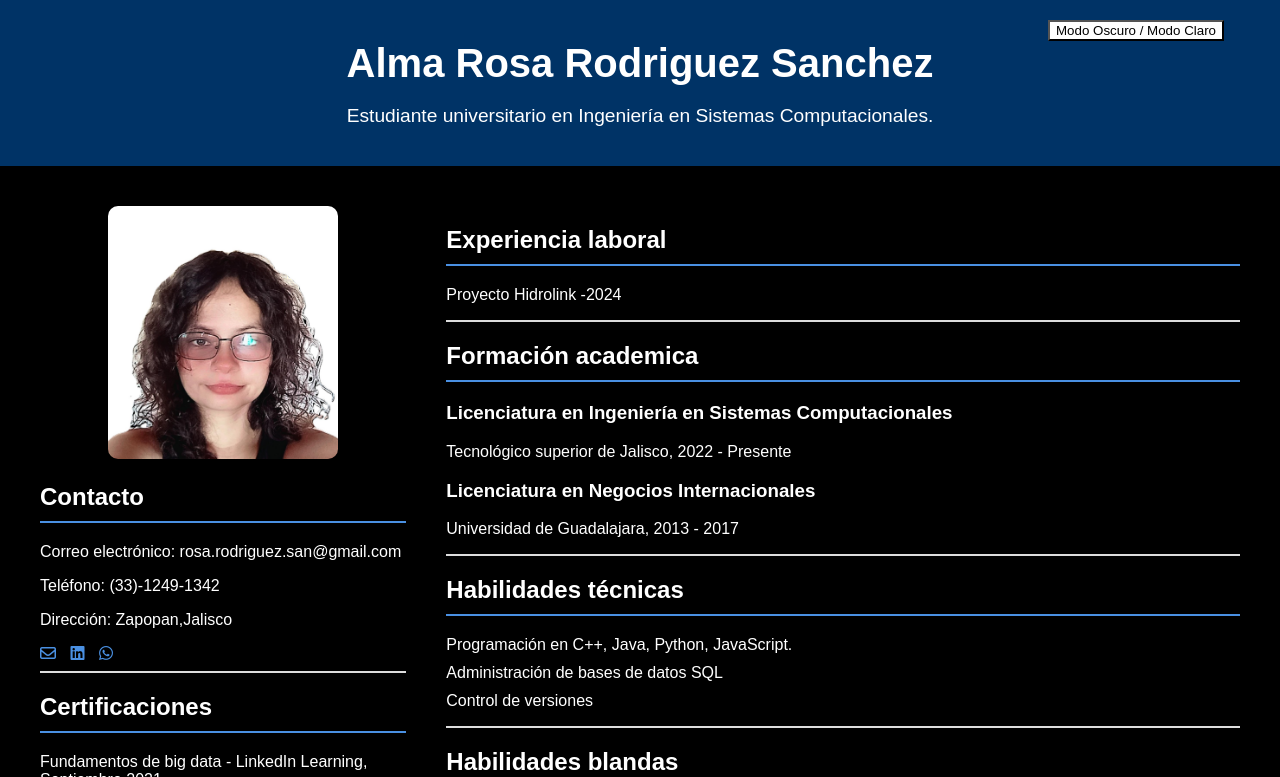
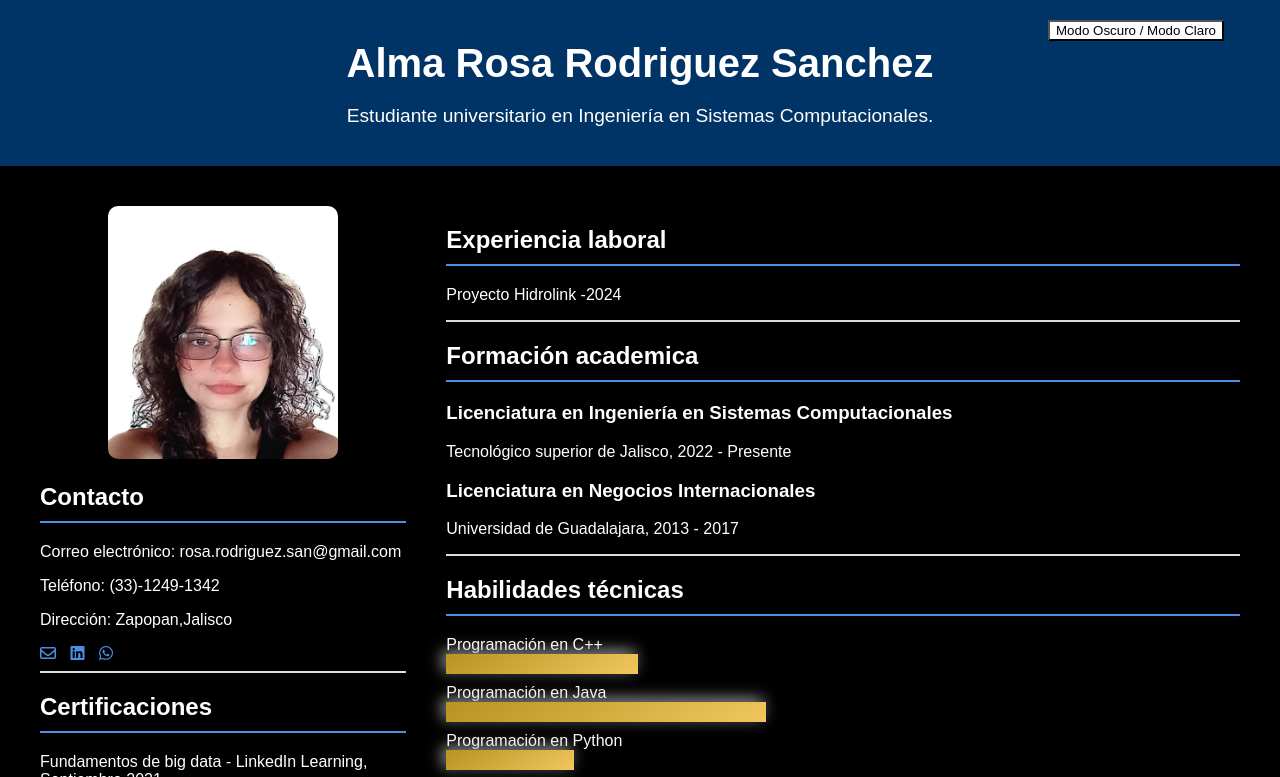
Before and after one commit to AlmaRodri/CV, a plain HTML site: page cv alma.html in a window 1280 px wide. Both pictures are taken after a click on the button "Modo Oscuro / Modo Claro". Shown: the top 777 px of the page. Drawn offline with Linux system fonts and the light colour scheme.

Commit message:
se generarón las barras de estado con sus animaciones

```diff
--- a/cv alma.html
+++ b/cv alma.html
@@ -10,7 +10,7 @@
 </head>
 <body class="">
     <div class="header">
-        <input type="button" id="bt1" class="bt1" onclick="color1()" value="Modo Oscuro / Modo Claro">
+        <input type="button" id="bt1" class="modo_claro" onclick="color1()" value="Modo Oscuro / Modo Claro">
         <h1>Alma Rosa Rodriguez Sanchez</h1>
         <p>Estudiante universitario en Ingeniería en Sistemas Computacionales.</p>
     </div>
@@ -75,9 +75,14 @@
             <div >
                 <h2>Habilidades técnicas</h2>
                 <ul>
-                    <li>Programación en C++, Java, Python, JavaScript.</li>
-                    <li>Administración de bases de datos SQL </li>
-                    <li>Control de versiones</li>
+                    <li>Programación en C++  <div id ="CargaC" class="carga"></div></li>
+                    <li>Programación en  Java <div id ="CargaJ" class="carga"></div></li>
+                    <li>Programación en  Python <div id ="CargaP" class="carga"></div></li>
+                    <li>Programación en  JavaScript <div id ="CargaJS" class="carga"></div></li>
+                    <li>Administración de bases de datos SQL <div id ="CargaD" class="carga"></div></li>
+                    <li>Control de versiones <div id ="CargaCV" class="carga"></div></li>
+                    <li>Maquetado html<div id ="CargaH" class="carga"></div></li>
+                    <li>Hojas de estilo CSS <div id ="CargaCSS" class="carga"></div></li>
                 </ul>
                 <hr>
             </div>
--- a/scripts.js
+++ b/scripts.js
@@ -1,15 +1,41 @@
 function color1() {
-	if (document.getElementById('bt1').className =="bt1") {
-	document.getElementById('bt1').className = "bt2";
+	if (document.getElementById('bt1').className =="modo_claro") {
+	document.getElementById('bt1').className = "modo_oscuro";
 	document.getElementsByClassName('col-left')[0].className = "col-left-oscura";
 	document.getElementsByClassName('col-right')[0].className = "col-right-oscura";
 	document.getElementsByClassName('content')[0].className = "content-oscura";
 	}
 	else
 	{
-	document.getElementById('bt1').className = "bt1"
+	document.getElementById('bt1').className = "modo_claro"
 	document.getElementsByClassName('col-left-oscura')[0].className = "col-left";
 	document.getElementsByClassName('col-right-oscura')[0].className = "col-right";
 	document.getElementsByClassName('content-oscura')[0].className = "content";
 	}
 }
+
+// animación de barras de progreso
+function cargas() {
+  const barras = ["CargaC", "CargaJ", "CargaP", "CargaJS", "CargaD", "CargaCV","CargaH","CargaCSS"];
+  const largos = [15, 25, 10, 10, 30, 10,6,6];
+
+  for (let i = 0; i < barras.length; i++) {
+    let id = null;
+
+    const elem = document.getElementById(barras[i]);
+
+    let tam = 0;
+    id = setInterval(frame, 20);
+
+    function frame() {
+      if (tam == largos[i]) {
+        clearInterval(id);
+      } else {
+        tam++;
+        elem.style.width = tam + "vw"; // Ajusta el tamaño en "vw"
+      }
+    }
+  }
+}
+
+cargas();
--- a/styles.css
+++ b/styles.css
@@ -14,7 +14,7 @@
             background-color: black;
         }
 
-        .bt1{
+        .modo_claro{
             position: relative;
             right: -40%;
             color: white;
@@ -22,6 +22,13 @@
 
         }
 
+        .modo_oscuro{
+            position: relative;
+            right: -40%;
+            color: black;
+            background-color: white;
+
+        }
 
         .col-left-oscura {
             width: 30%;
@@ -40,13 +47,6 @@
             border-radius: 10px;
         }
 
-        .bt2{
-            position: relative;
-            right: -40%;
-            color: black;
-            background-color: white;
-
-        }
 
         .header {
             text-align: center;
@@ -140,3 +140,13 @@
                 height: auto;
             }
         }
+
+        /*barras de progreso*/
+        .carga{
+            display: flex;
+            position: relative;
+            width: 1vw;
+            height: 20px;
+            background: linear-gradient(145deg, #ffcb30b8, #f0c75e);
+            box-shadow: 3px 3px 15px rgba(0, 0, 0, 0.6), -3px -3px 15px rgba(255, 255, 255, 0.7);
+        }
```
